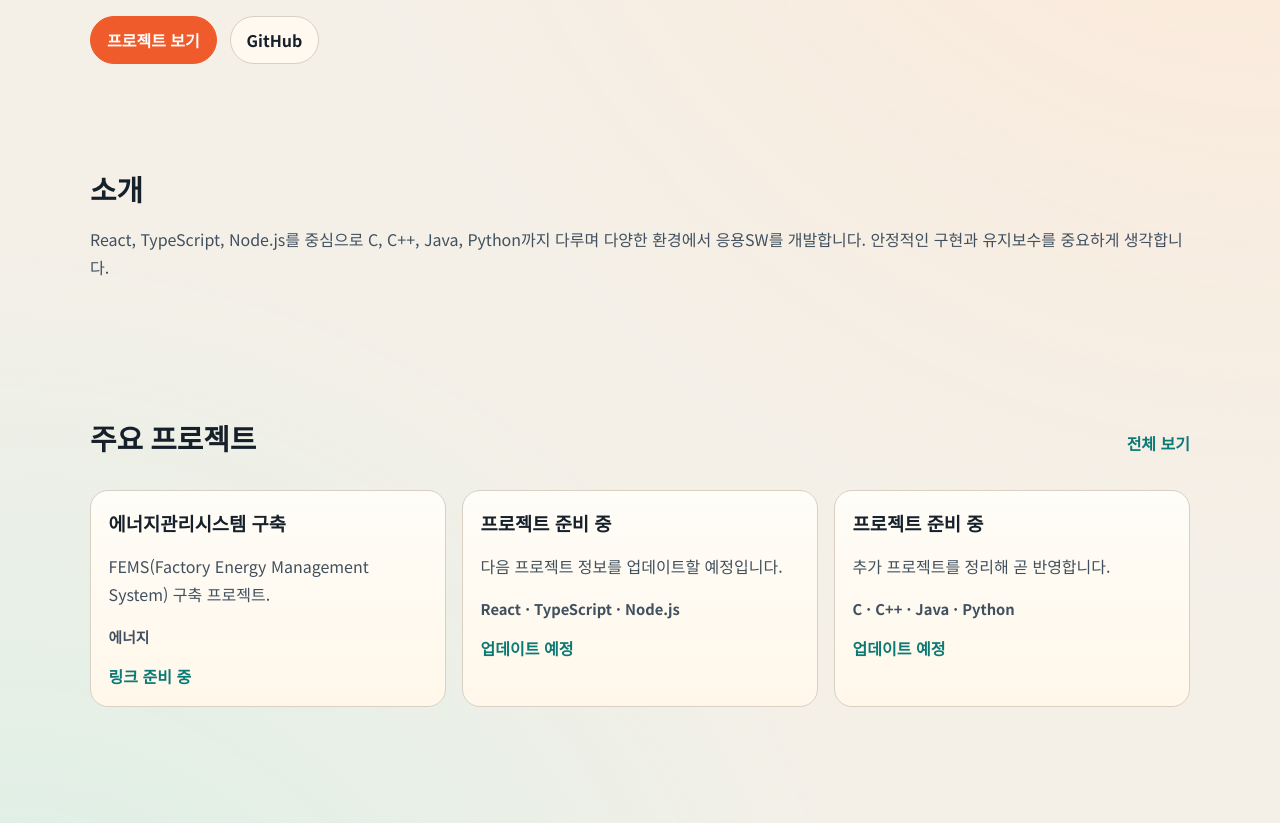
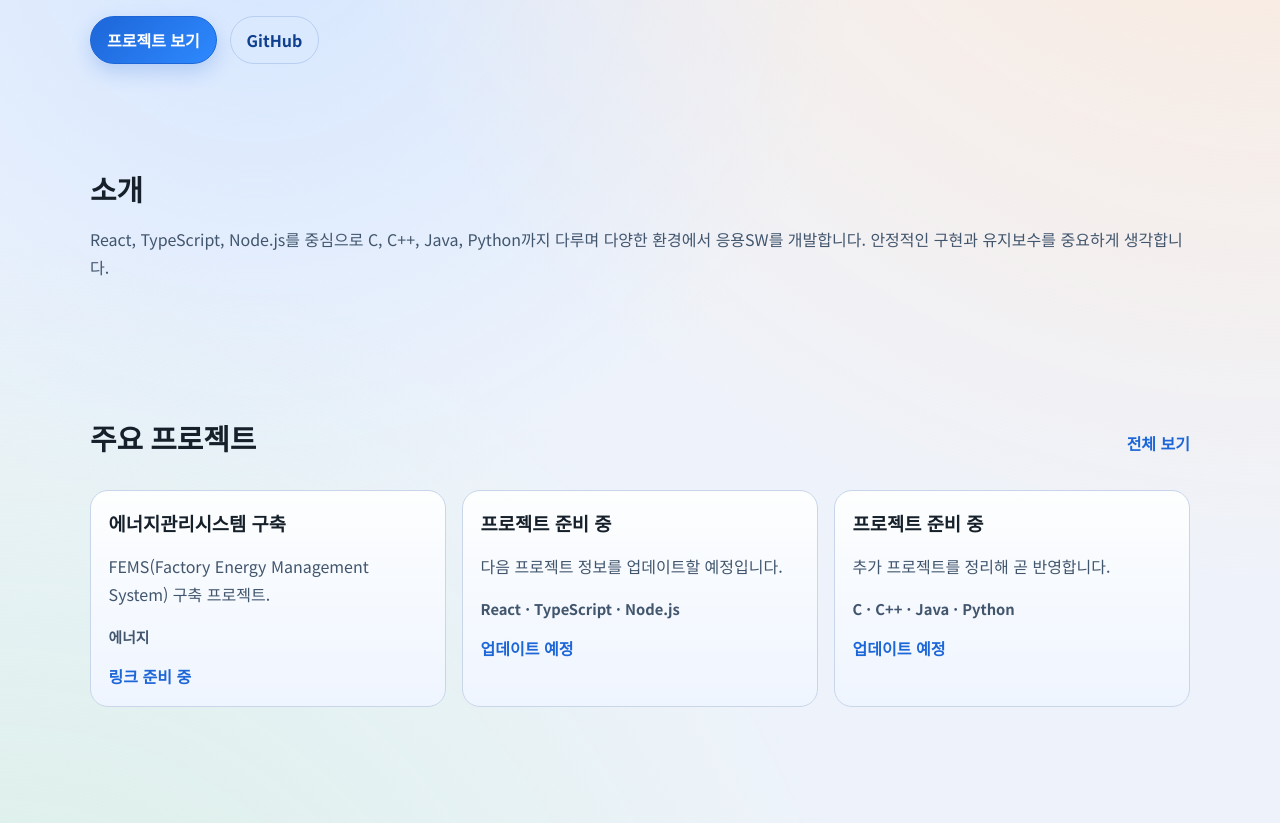
Before and after one commit to ljj237-hub/codex_github_profile_page_vibe, a plain HTML site: page index.html in a window 1280 px wide. Shown: the part 389-1212 px from the top of the page. Drawn offline with Linux system fonts and the light colour scheme.

Commit message:
Refine visual style with modern blue accents

```diff
--- a/style.css
+++ b/style.css
@@ -1,11 +1,13 @@
 :root {
-  --bg: #f4f0e8;
+  --bg: #eef3fb;
   --text: #16202a;
-  --muted: #40505f;
-  --panel: #fffdf8;
-  --line: #d9d0c3;
-  --accent: #ef5b2a;
+  --muted: #41556d;
+  --panel: #fdfefe;
+  --line: #c9d6ea;
+  --accent: #1d66d8;
   --accent-2: #0b7a75;
+  --accent-soft: #dbe9ff;
+  --deep-blue: #0f3f8f;
 }
 
 * {
@@ -19,6 +21,7 @@ body {
   font-family: "Noto Sans KR", "Space Grotesk", sans-serif;
   background: radial-gradient(circle at top right, #ffe8d6 0%, transparent 50%),
     radial-gradient(circle at bottom left, #d7efe5 0%, transparent 45%),
+    radial-gradient(circle at 20% 20%, #d5e6ff 0%, transparent 38%),
     var(--bg);
   color: var(--text);
   scroll-behavior: smooth;
@@ -47,7 +50,7 @@ body {
 .bg-shape-a {
   width: 280px;
   height: 280px;
-  background: #f8a07d;
+  background: #9ec0ff;
   top: -80px;
   left: -90px;
 }
@@ -55,7 +58,7 @@ body {
 .bg-shape-b {
   width: 300px;
   height: 300px;
-  background: #7ccdb6;
+  background: #79a6f2;
   bottom: -100px;
   right: -80px;
   animation-delay: 2s;
@@ -88,6 +91,11 @@ body {
   color: inherit;
   text-decoration: none;
   font-weight: 500;
+  transition: color 160ms ease;
+}
+
+.nav a:hover {
+  color: var(--accent);
 }
 
 .hero {
@@ -98,7 +106,7 @@ body {
   font-family: "Space Grotesk", sans-serif;
   letter-spacing: 0.1em;
   font-size: 0.85rem;
-  color: var(--accent-2);
+  color: var(--deep-blue);
 }
 
 h1 {
@@ -128,7 +136,7 @@ h1 {
   border-radius: 999px;
   text-decoration: none;
   font-weight: 600;
-  transition: transform 180ms ease, background 180ms ease;
+  transition: transform 180ms ease, background 180ms ease, box-shadow 180ms ease;
 }
 
 .btn:hover {
@@ -136,14 +144,16 @@ h1 {
 }
 
 .btn.primary {
-  background: var(--accent);
+  background: linear-gradient(135deg, var(--accent) 0%, #2e89ff 100%);
   border-color: var(--accent);
   color: #fff;
+  box-shadow: 0 8px 20px rgba(29, 102, 216, 0.22);
 }
 
 .btn.ghost {
-  color: var(--text);
-  background: #fff9f0;
+  color: var(--deep-blue);
+  background: var(--accent-soft);
+  border-color: #b8cff2;
 }
 
 .section {
@@ -169,7 +179,7 @@ h1 {
 }
 
 .section-title-row a {
-  color: var(--accent-2);
+  color: var(--accent);
   text-decoration: none;
   font-weight: 600;
 }
@@ -182,16 +192,17 @@ h1 {
 }
 
 .card {
-  background: linear-gradient(180deg, #fffdf8 0%, #fff7ea 100%);
+  background: linear-gradient(180deg, #fdfefe 0%, #eff5ff 100%);
   border: 1px solid var(--line);
   border-radius: 18px;
   padding: 1.1rem;
-  transition: transform 220ms ease, box-shadow 220ms ease;
+  transition: transform 220ms ease, box-shadow 220ms ease, border-color 220ms ease;
 }
 
 .card:hover {
   transform: translateY(-4px) rotate(-0.4deg);
-  box-shadow: 0 10px 30px rgba(50, 37, 20, 0.12);
+  border-color: #98b8ea;
+  box-shadow: 0 12px 28px rgba(36, 81, 157, 0.18);
 }
 
 .card h3 {
@@ -199,14 +210,14 @@ h1 {
 }
 
 .stack {
-  color: #8a4e2f;
+  color: var(--deep-blue);
   font-size: 0.92rem;
   font-weight: 600;
 }
 
 .card a,
 .mail {
-  color: var(--accent-2);
+  color: var(--accent);
   text-decoration: none;
   font-weight: 600;
 }
```
